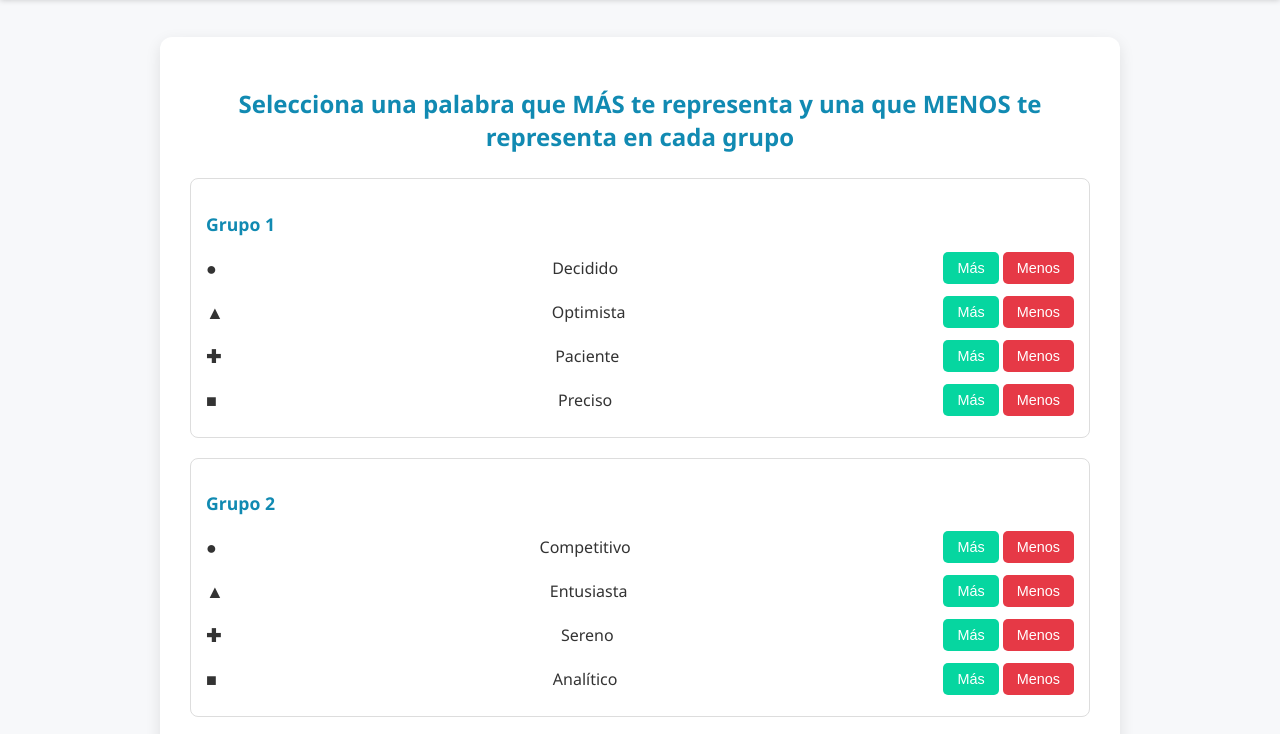
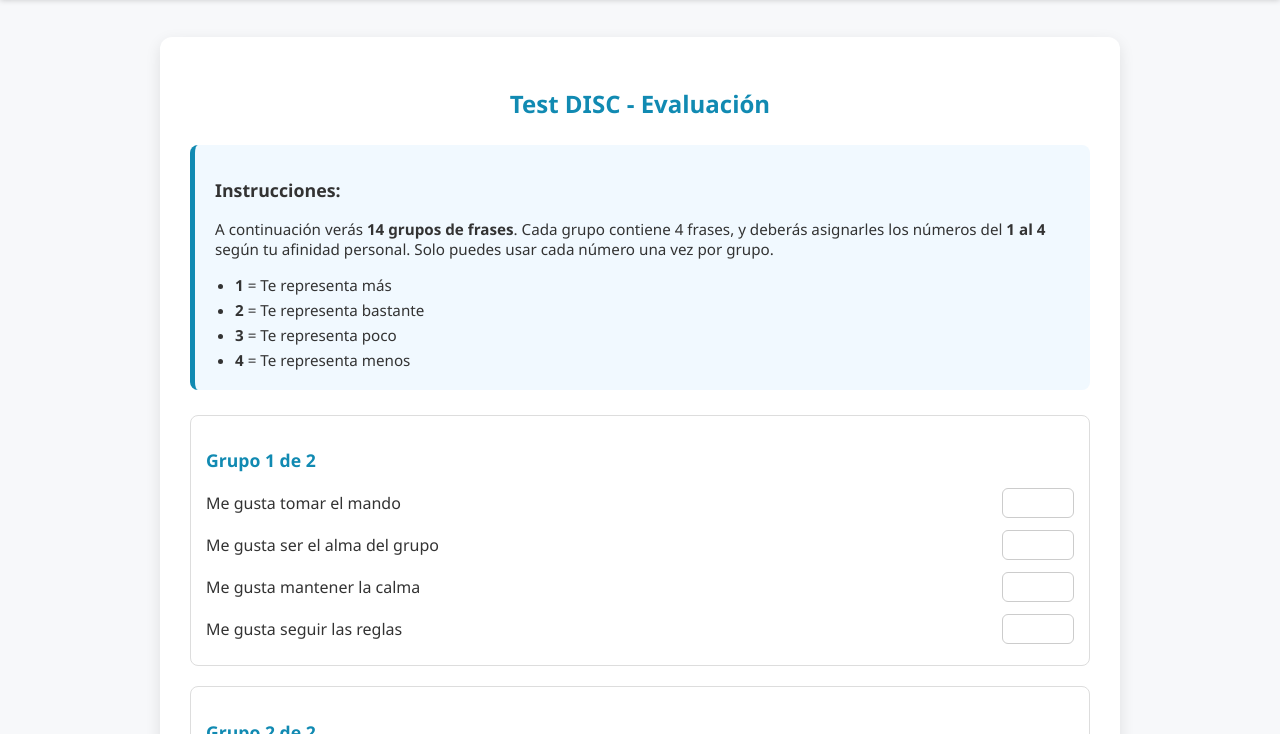
Before and after one commit to isabelcoronado/Test_Disc, a plain HTML site: page disc_test.html in a window 1280 px wide. Shown: the part 66-800 px from the top of the page. Drawn offline with Linux system fonts and the light colour scheme.

Commit message:
Cambios para que pueda leer por rango.
rangos de 1 a 4 para clasificar y no de menos a mas.

```diff
--- a/disc_test.html
+++ b/disc_test.html
@@ -53,6 +53,25 @@
       margin-bottom: 25px;
     }
 
+    .instrucciones {
+      background: #f1f9ff;
+      border-left: 5px solid var(--azul);
+      padding: 15px 20px;
+      margin-bottom: 25px;
+      border-radius: 8px;
+      font-size: 0.95em;
+      color: #333;
+    }
+
+    .instrucciones ul {
+      margin: 10px 0 0 20px;
+      padding: 0;
+    }
+
+    .instrucciones li {
+      margin: 5px 0;
+    }
+
     .grupo {
       border: 1px solid #ddd;
       padding: 15px;
@@ -76,44 +95,21 @@
       justify-content: space-between;
       align-items: center;
       padding: 6px 0;
-      transition: background 0.3s ease;
+      gap: 10px;
     }
 
-    .simbolo {
-      font-size: 18px;
-      font-weight: bold;
-      margin-right: 10px;
+    .opcion label {
+      flex-grow: 1;
     }
 
-    .mas, .menos {
-      cursor: pointer;
-      padding: 6px 12px;
-      border-radius: 5px;
-      font-size: 0.9em;
-      border: 2px solid transparent;
-      color: white;
-      transition: all 0.25s ease-in-out;
-    }
-
-    .mas { background-color: var(--verde); }
-    .menos { background-color: var(--rojo); }
-
-    .mas:hover {
-      background-color: #08c68e;
-    }
-
-    .menos:hover {
-      background-color: #d62828;
-    }
-
-    /* 🔆 SELECCIÓN VISUAL DESTACADA (MÁS Y MENOS EN AMARILLO) */
-    .mas.selected,
-    .menos.selected {
-      border: 2px solid var(--amarillo);
-      box-shadow: 0 0 10px var(--amarillo);
-      background-color: #ffe066;
-      color: #333;
+    .opcion input {
+      width: 60px;
+      padding: 5px;
+      border: 1px solid #ccc;
+      border-radius: 6px;
+      text-align: center;
       font-weight: bold;
+      font-size: 1em;
     }
 
     .boton-enviar {
@@ -136,26 +132,107 @@
       transform: scale(1.03);
     }
 
-    .mas:active, .menos:active, .boton-enviar:active {
+    .boton-enviar:active {
       transform: scale(0.97);
     }
   </style>
 </head>
 <body>
 
-  <div class="navbar">
-    Test DISC – Evaluación
-  </div>
+  <div class="navbar">Test DISC – Evaluación</div>
 
   <div class="container">
-    <h2>Selecciona una palabra que MÁS te representa y una que MENOS te representa en cada grupo</h2>
+    <h2>Test DISC - Evaluación</h2>
+
+    <div class="instrucciones">
+      <h3>Instrucciones:</h3>
+      <p>
+        A continuación verás <strong>14 grupos de frases</strong>.
+        Cada grupo contiene 4 frases, y deberás asignarles los números del <strong>1 al 4</strong> según tu afinidad personal.
+        Solo puedes usar cada número una vez por grupo.
+      </p>
+      <ul>
+        <li><strong>1</strong> = Te representa más</li>
+        <li><strong>2</strong> = Te representa bastante</li>
+        <li><strong>3</strong> = Te representa poco</li>
+        <li><strong>4</strong> = Te representa menos</li>
+      </ul>
+    </div>
 
     <form id="discForm"></form>
 
     <button class="boton-enviar" type="button" onclick="enviarRespuestas()">Ver Resultados</button>
   </div>
 
-  <script src="js/disc_test.js"></script>
+  <script>
+    // 🔹 EJEMPLO DE PREGUNTAS (puedes reemplazarlas con tus 14 grupos reales)
+    const grupos = [
+      [
+        "Me gusta tomar el mando",
+        "Me gusta ser el alma del grupo",
+        "Me gusta mantener la calma",
+        "Me gusta seguir las reglas"
+      ],
+      [
+        "Soy competitivo y decidido",
+        "Disfruto socializar y animar a otros",
+        "Prefiero ambientes tranquilos",
+        "Sigo los procedimientos al pie de la letra"
+      ]
+      // Agrega los 12 grupos restantes aquí...
+    ];
 
+    const form = document.getElementById('discForm');
+
+    grupos.forEach((opciones, index) => {
+      const grupoDiv = document.createElement('div');
+      grupoDiv.className = 'grupo';
+      grupoDiv.innerHTML = `<h3>Grupo ${index + 1} de ${grupos.length}</h3>`;
+
+      opciones.forEach((texto, i) => {
+        const opcion = document.createElement('div');
+        opcion.className = 'opcion';
+        opcion.innerHTML = `
+          <label>${texto}</label>
+          <input type="number" min="1" max="4" step="1" required />
+        `;
+        grupoDiv.appendChild(opcion);
+      });
+
+      form.appendChild(grupoDiv);
+    });
+
+    // 🔹 Validar que no se repitan valores dentro de un grupo
+    form.addEventListener('input', (e) => {
+      if (e.target.type === 'number') {
+        const grupoDiv = e.target.closest('.grupo');
+        const inputs = grupoDiv.querySelectorAll('input[type="number"]');
+        const valores = Array.from(inputs).map(i => i.value).filter(v => v !== '');
+        const repetidos = valores.filter((v, i, a) => a.indexOf(v) !== i);
+        if (repetidos.length > 0) {
+          alert('⚠️ No puedes repetir el mismo número dentro de este grupo.');
+          e.target.value = '';
+        }
+      }
+    });
+
+    // 🔹 Guardar resultados en localStorage
+    function enviarRespuestas() {
+      const resultados = [];
+
+      document.querySelectorAll('.grupo').forEach((grupoDiv, index) => {
+        const valores = Array.from(grupoDiv.querySelectorAll('input')).map(i => Number(i.value));
+        if (valores.includes(0) || valores.includes(NaN) || valores.length < 4) {
+          alert(`⚠️ Debes completar todos los valores del grupo ${index + 1}.`);
+          throw new Error('Grupo incompleto');
+        }
+        resultados.push(valores);
+      });
+
+      localStorage.setItem('respuestasDISC', JSON.stringify(resultados));
+      alert("✅ Tus respuestas fueron guardadas. Se mostrarán los resultados.");
+      window.location.href = "results_disc.html";
+    }
+  </script>
 </body>
 </html>
```
